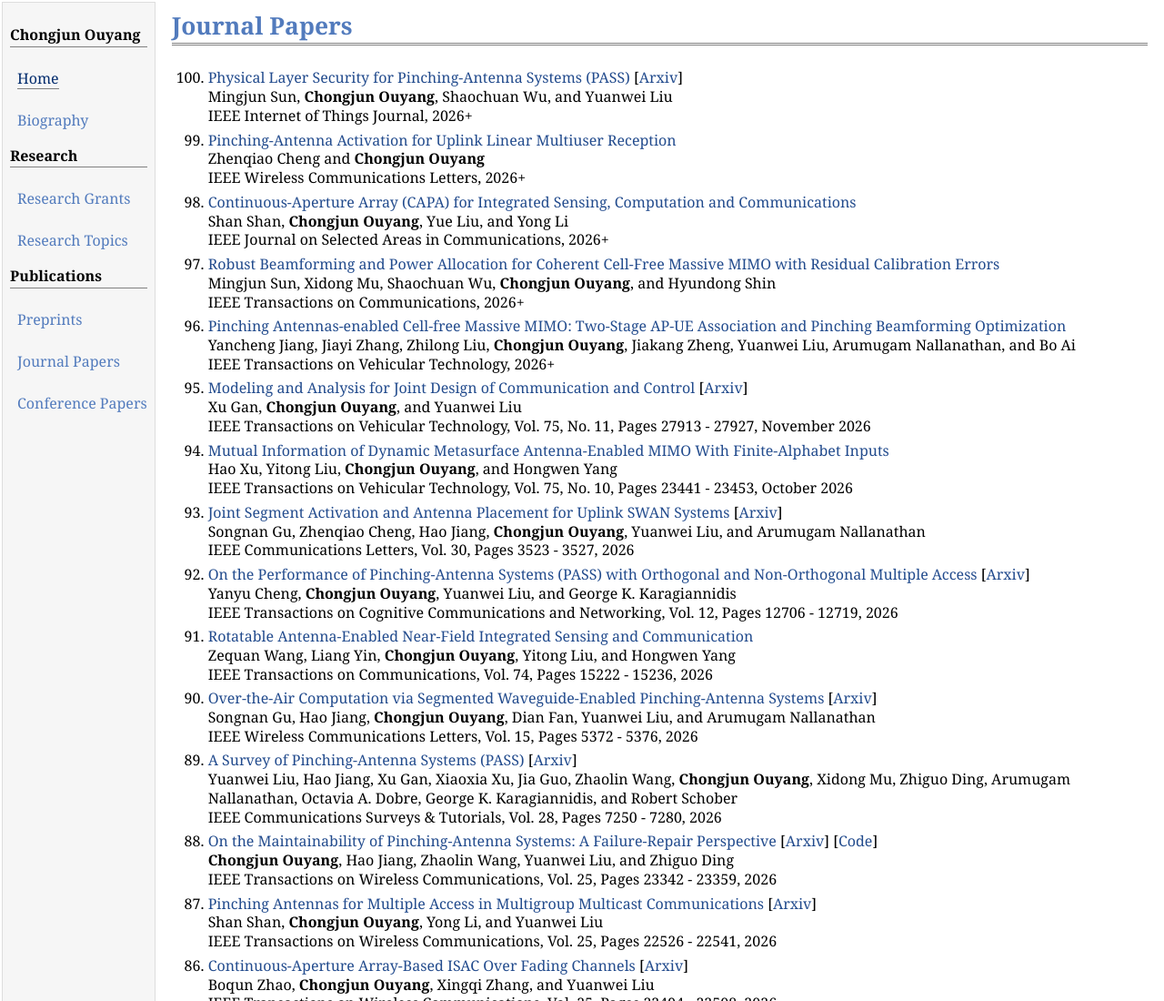
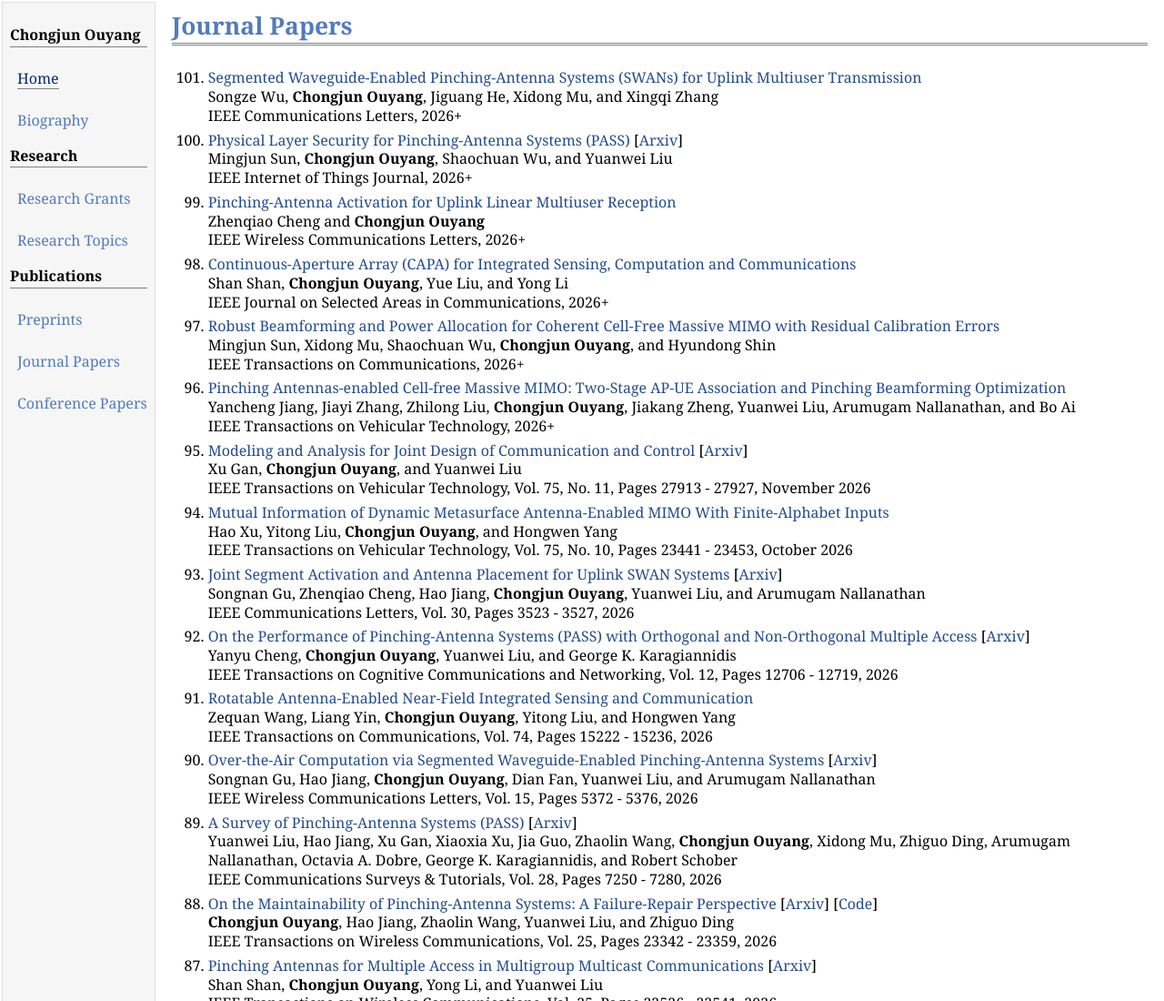
Before and after one commit to DragonAim0597/DragonAim0597.github.io, a plain HTML site: page journal.html in a window 1280 px wide. Shown: the top 1100 px of the page at 91% size. Drawn offline with Linux system fonts and the light colour scheme.

Commit message:
Update journal.html

```diff
--- a/journal.html
+++ b/journal.html
@@ -51,6 +51,12 @@
 </div>
 
 <ol reversed class="a">
+<li><p>
+<a href="">Segmented Waveguide-Enabled Pinching-Antenna Systems (SWANs) for Uplink Multiuser Transmission</a>
+<br>Songze Wu, <b>Chongjun Ouyang</b>, Jiguang He, Xidong Mu, and Xingqi Zhang
+<br>IEEE Communications Letters, 2026+
+</p></li>
+
 <li><p>
 <a href="">Physical Layer Security for Pinching-Antenna Systems (PASS)</a> [<a href="https://arxiv.org/abs/2503.09075">Arxiv</a>]
 <br>Mingjun Sun, <b>Chongjun Ouyang</b>, Shaochuan Wu, and Yuanwei Liu
```
